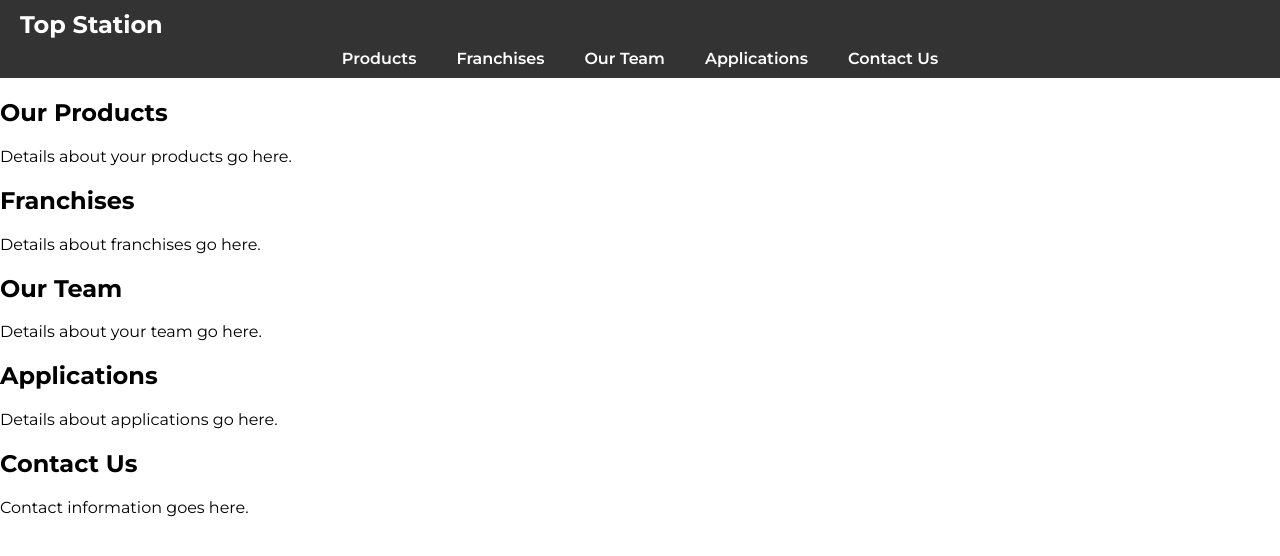
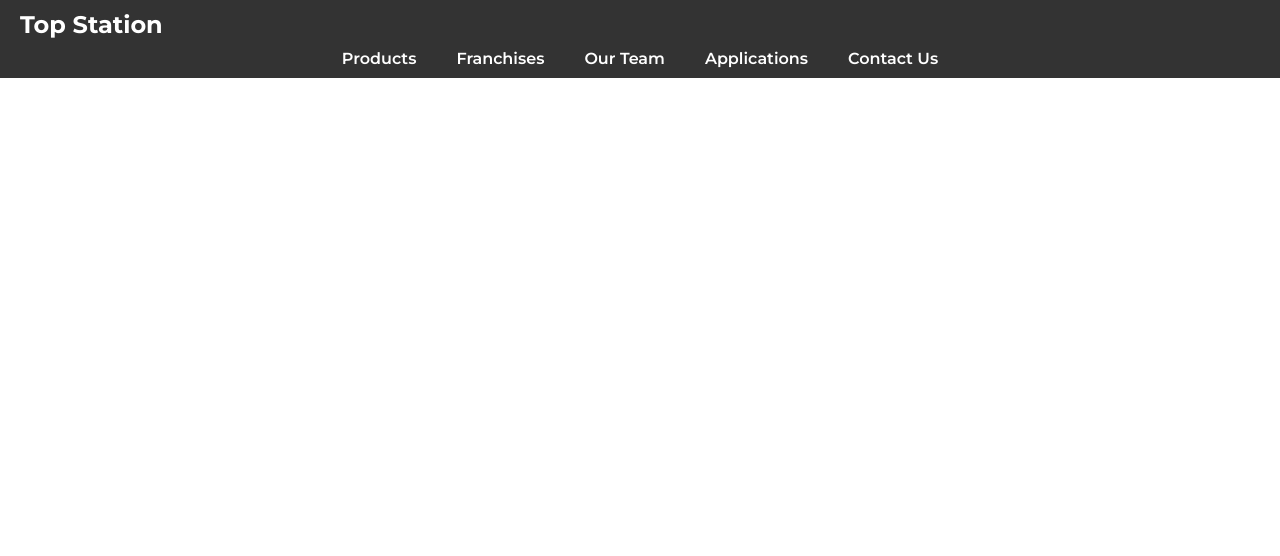
Before and after one commit to html-css-js23/topstation, a plain HTML site: page index.html in a window 1280 px wide. Drawn offline with Linux system fonts and the light colour scheme.

Commit message:
Update index.html

```diff
--- a/index.html
+++ b/index.html
@@ -22,29 +22,5 @@
             </ul>
         </nav>
     </header>
-
-    <!-- Content Sections -->
-    <main>
-        <section id="products">
-            <h2>Our Products</h2>
-            <p>Details about your products go here.</p>
-        </section>
-        <section id="franchises">
-            <h2>Franchises</h2>
-            <p>Details about franchises go here.</p>
-        </section>
-        <section id="our-team">
-            <h2>Our Team</h2>
-            <p>Details about your team go here.</p>
-        </section>
-        <section id="applications">
-            <h2>Applications</h2>
-            <p>Details about applications go here.</p>
-        </section>
-        <section id="contact-us">
-            <h2>Contact Us</h2>
-            <p>Contact information goes here.</p>
-        </section>
-    </main>
 </body>
 </html>
```
